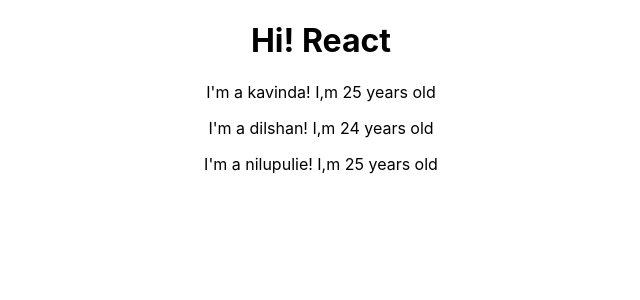
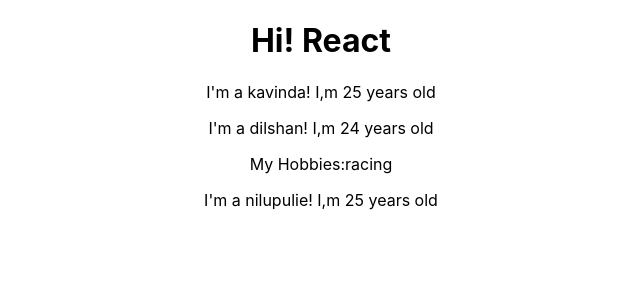
Before and after one commit to kavindadilshan/first-react-project, a React (Create React App) app: page / in a window 1280 px wide. Shown: the top 300 px of the page, without its empty margins (319-959 px from the left). Built offline with nearby package versions, Linux system fonts and the light colour scheme.

Commit message:
Understanding the Children Property

```diff
--- a/src/Person/Person.js
+++ b/src/Person/Person.js
@@ -1,5 +1,11 @@
 const person =(props)=>{
-    return <p>I'm a {props.name}! I,m {props.age} years old</p>
+    return (
+        <div>
+            <p>I'm a {props.name}! I,m {props.age} years old</p>
+            <p>{props.children}</p>
+        </div>
+
+    )
 }
 
 export default person;
```
